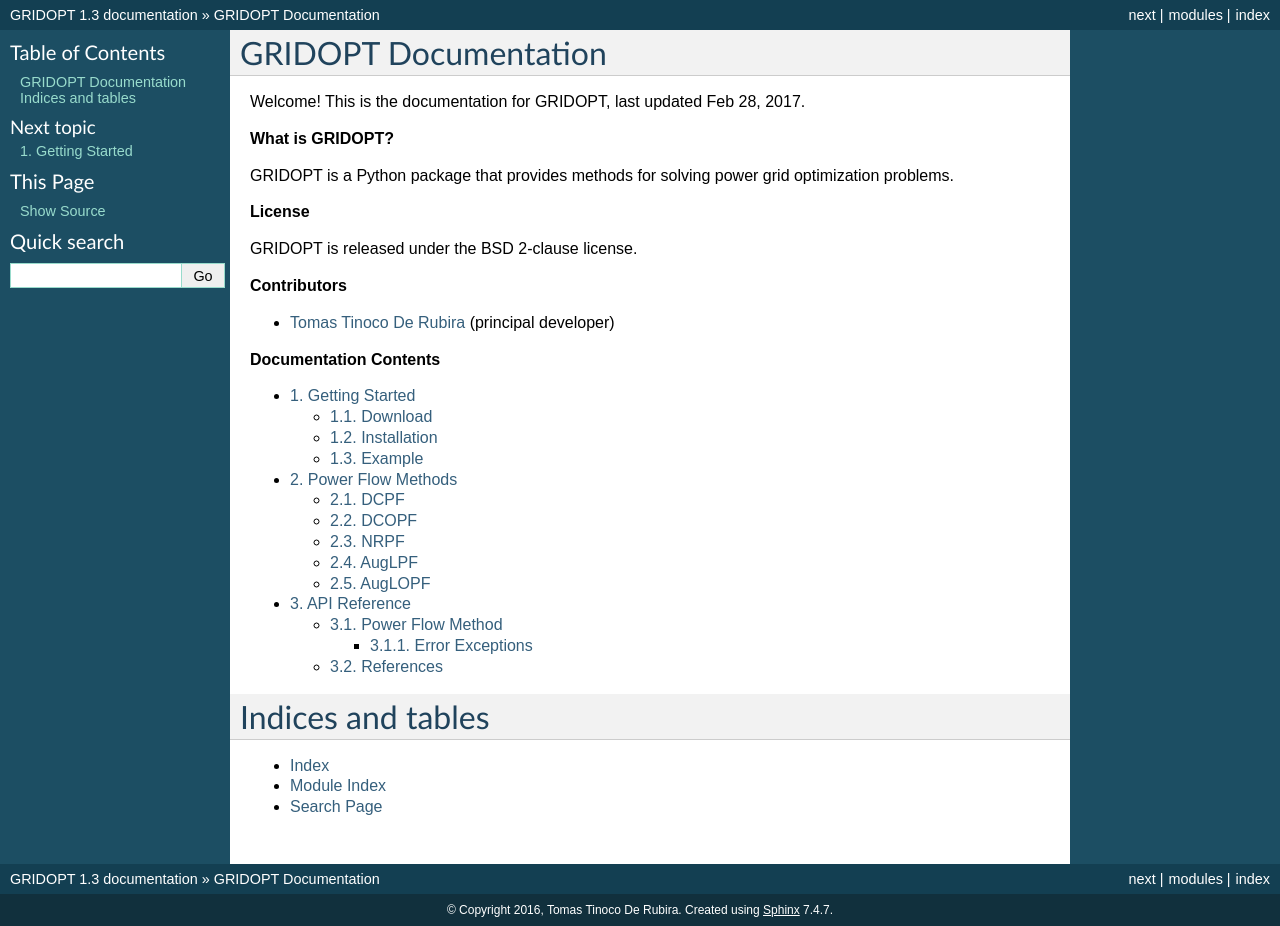
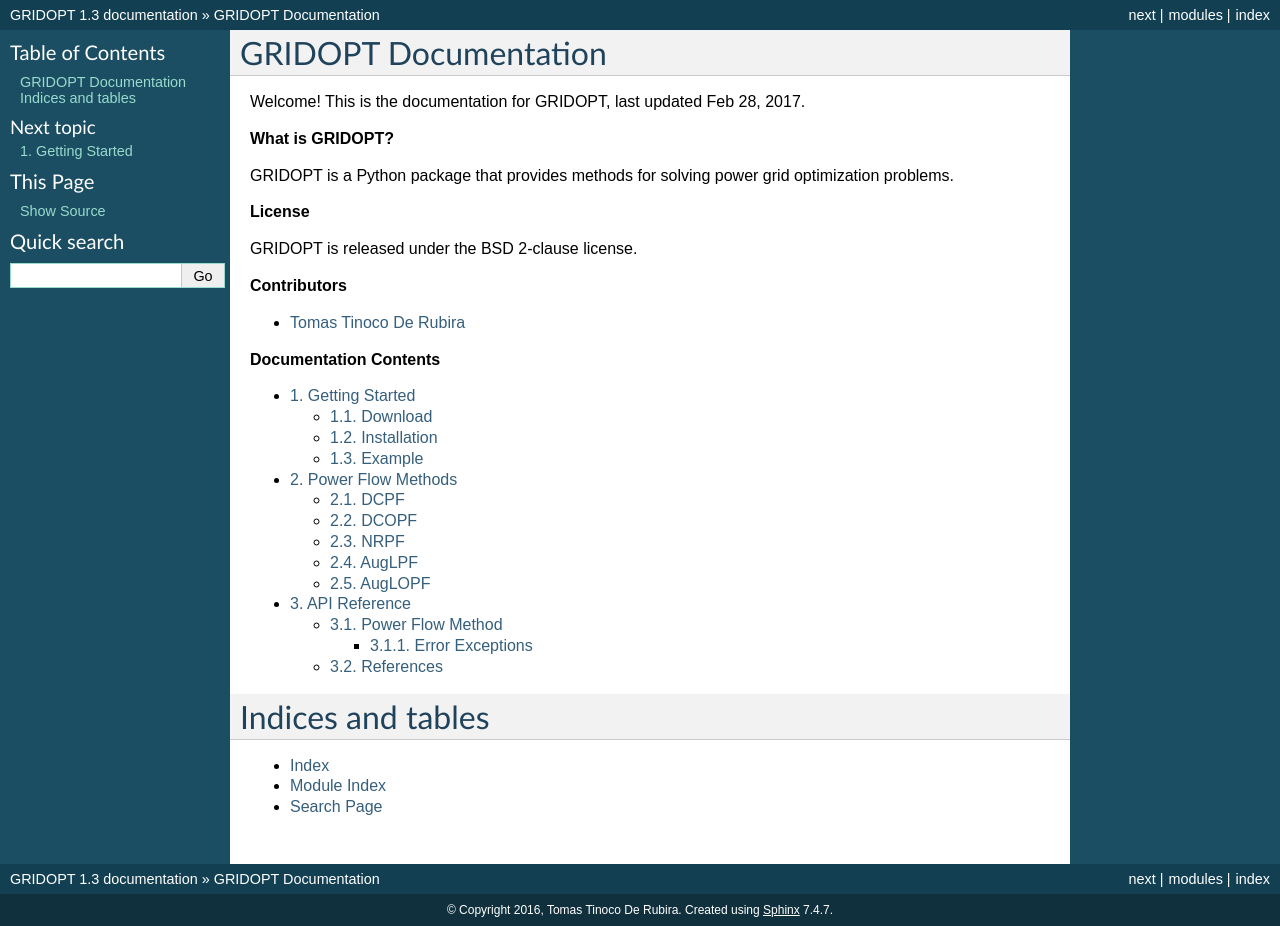
Before and after one commit to ttinoco/GRIDOPT, a Sphinx documentation site: the page built from docs/index.rst, in a window 1280 px wide. Built offline with Sphinx 7.4.7, drawn with Linux system fonts in a browser that asks for light colours.

Commit message:
updated docs

```diff
--- a/docs/index.rst
+++ b/docs/index.rst
@@ -18,7 +18,7 @@
 
 **Contributors**
 
-* `Tomas Tinoco De Rubira <http://n.ethz.ch/~tomast/>`_ (principal developer)
+* `Tomas Tinoco De Rubira <http://n.ethz.ch/~tomast/>`_
 
 **Documentation Contents**
 
```
